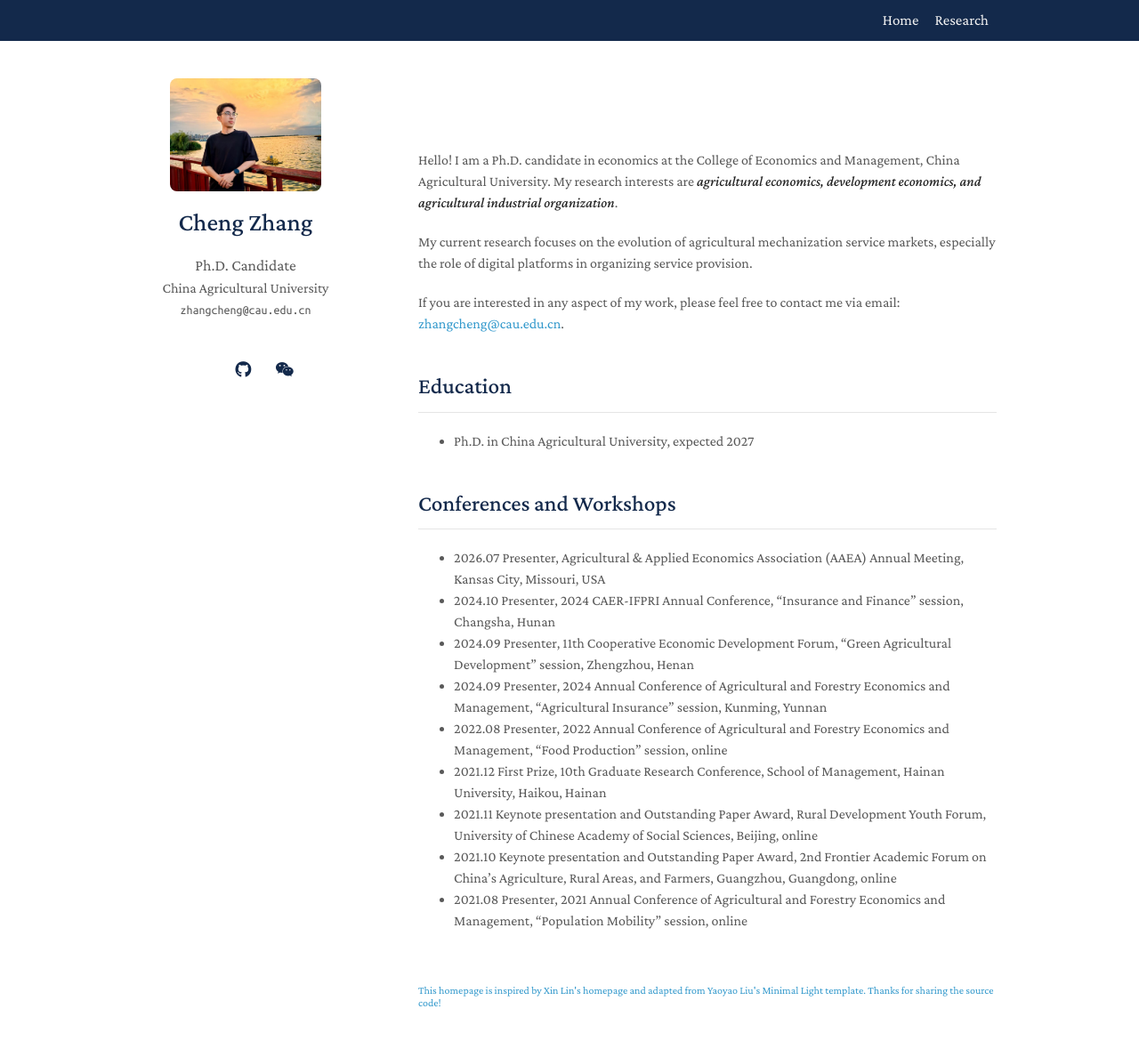
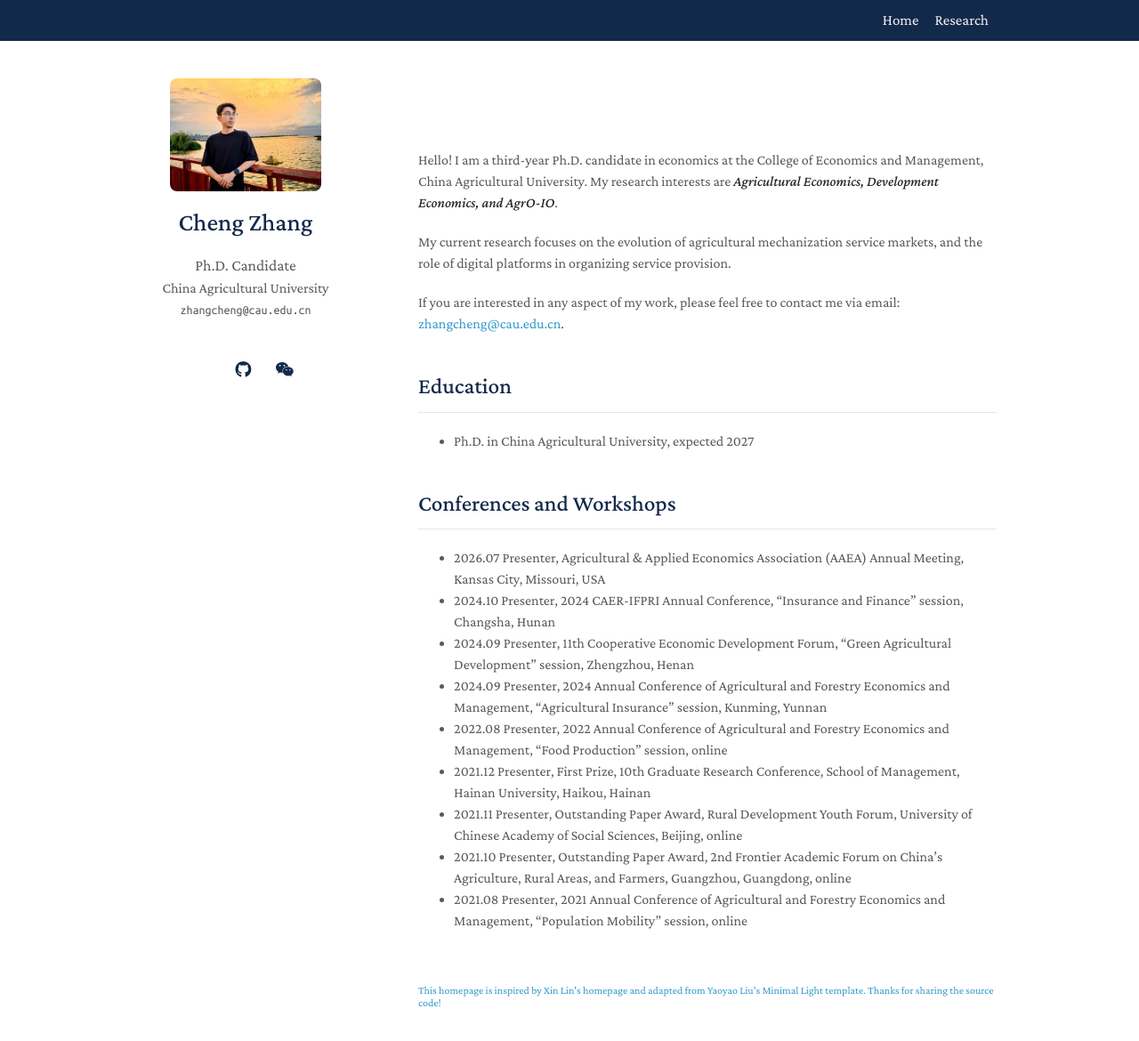
Before and after one commit to chengzhang-econ/chengzhang-econ.github.io, a Jekyll site: the page built from index.md, in a window 1280 px wide and 1208 px high. Shown: the top 1170 px of the window at 89% size. Built offline with Jekyll 4.4.1, drawn with Linux system fonts in a browser that asks for light colours; a style sheet for code colours, icons or effects is not loaded.

Commit message:
Update index.md

```diff
--- a/index.md
+++ b/index.md
@@ -6,13 +6,12 @@ layout: homepage
 
 <h2 style="margin: 80px 0px 10px;"></h2>
 
-Hello! I am a Ph.D. candidate in economics at the College of Economics and
+Hello! I am a third-year Ph.D. candidate in economics at the College of Economics and
 Management, China Agricultural University. My research interests are
-***agricultural economics, development economics, and agricultural industrial
-organization***.
+***Agricultural Economics, Development Economics, and AgrO-IO***.
 
 My current research focuses on the evolution of agricultural mechanization
-service markets, especially the role of digital platforms in organizing service
+service markets, and the role of digital platforms in organizing service
 provision.
 
 If you are interested in any aspect of my work, please feel free to contact me
@@ -31,7 +30,7 @@ via email: [zhangcheng@cau.edu.cn](mailto:zhangcheng@cau.edu.cn).
 - 2024.09 Presenter, 11th Cooperative Economic Development Forum, "Green Agricultural Development" session, Zhengzhou, Henan
 - 2024.09 Presenter, 2024 Annual Conference of Agricultural and Forestry Economics and Management, "Agricultural Insurance" session, Kunming, Yunnan
 - 2022.08 Presenter, 2022 Annual Conference of Agricultural and Forestry Economics and Management, "Food Production" session, online
-- 2021.12 First Prize, 10th Graduate Research Conference, School of Management, Hainan University, Haikou, Hainan
-- 2021.11 Keynote presentation and Outstanding Paper Award, Rural Development Youth Forum, University of Chinese Academy of Social Sciences, Beijing, online
-- 2021.10 Keynote presentation and Outstanding Paper Award, 2nd Frontier Academic Forum on China's Agriculture, Rural Areas, and Farmers, Guangzhou, Guangdong, online
+- 2021.12 Presenter, First Prize, 10th Graduate Research Conference, School of Management, Hainan University, Haikou, Hainan
+- 2021.11 Presenter, Outstanding Paper Award, Rural Development Youth Forum, University of Chinese Academy of Social Sciences, Beijing, online
+- 2021.10 Presenter, Outstanding Paper Award, 2nd Frontier Academic Forum on China's Agriculture, Rural Areas, and Farmers, Guangzhou, Guangdong, online
 - 2021.08 Presenter, 2021 Annual Conference of Agricultural and Forestry Economics and Management, "Population Mobility" session, online
```
